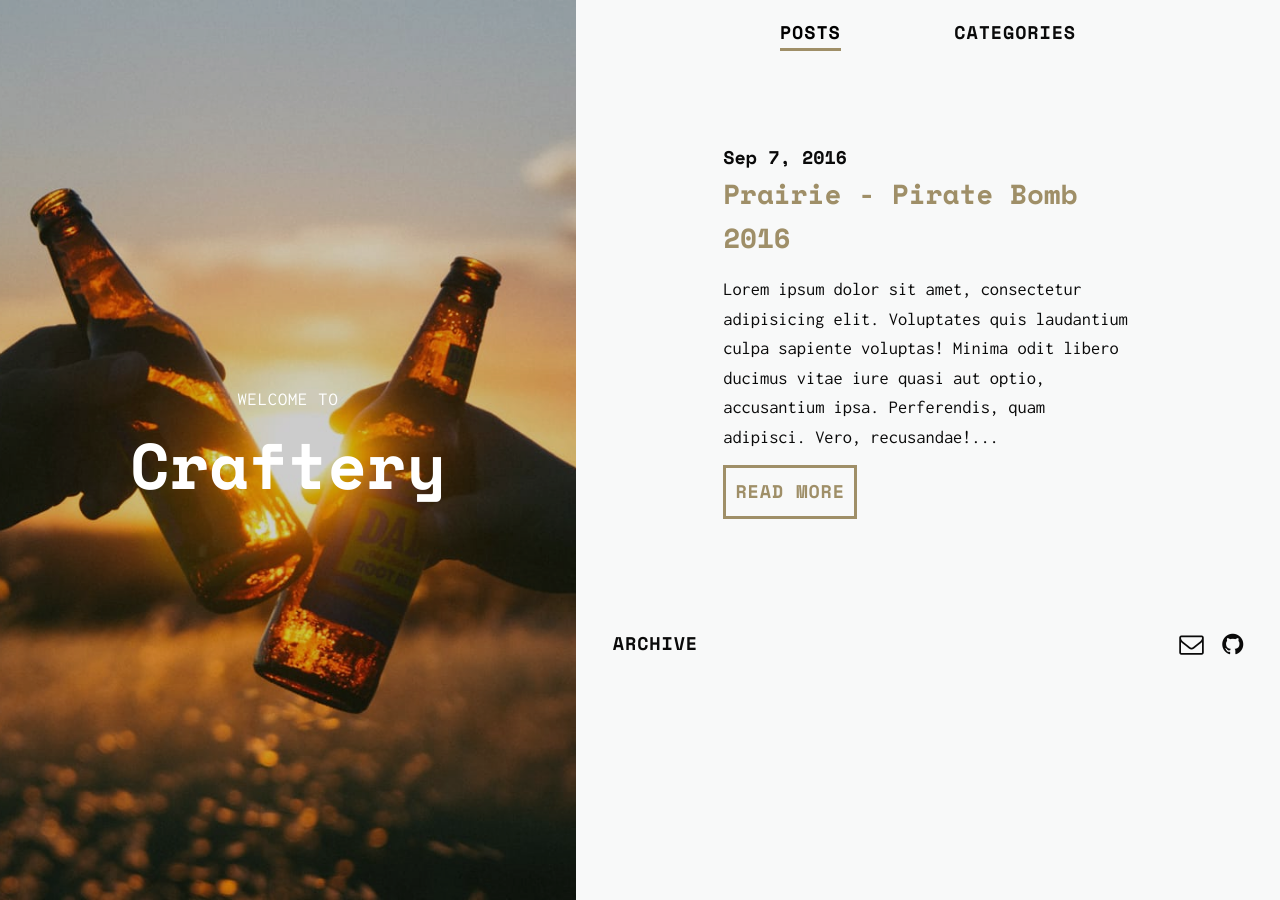
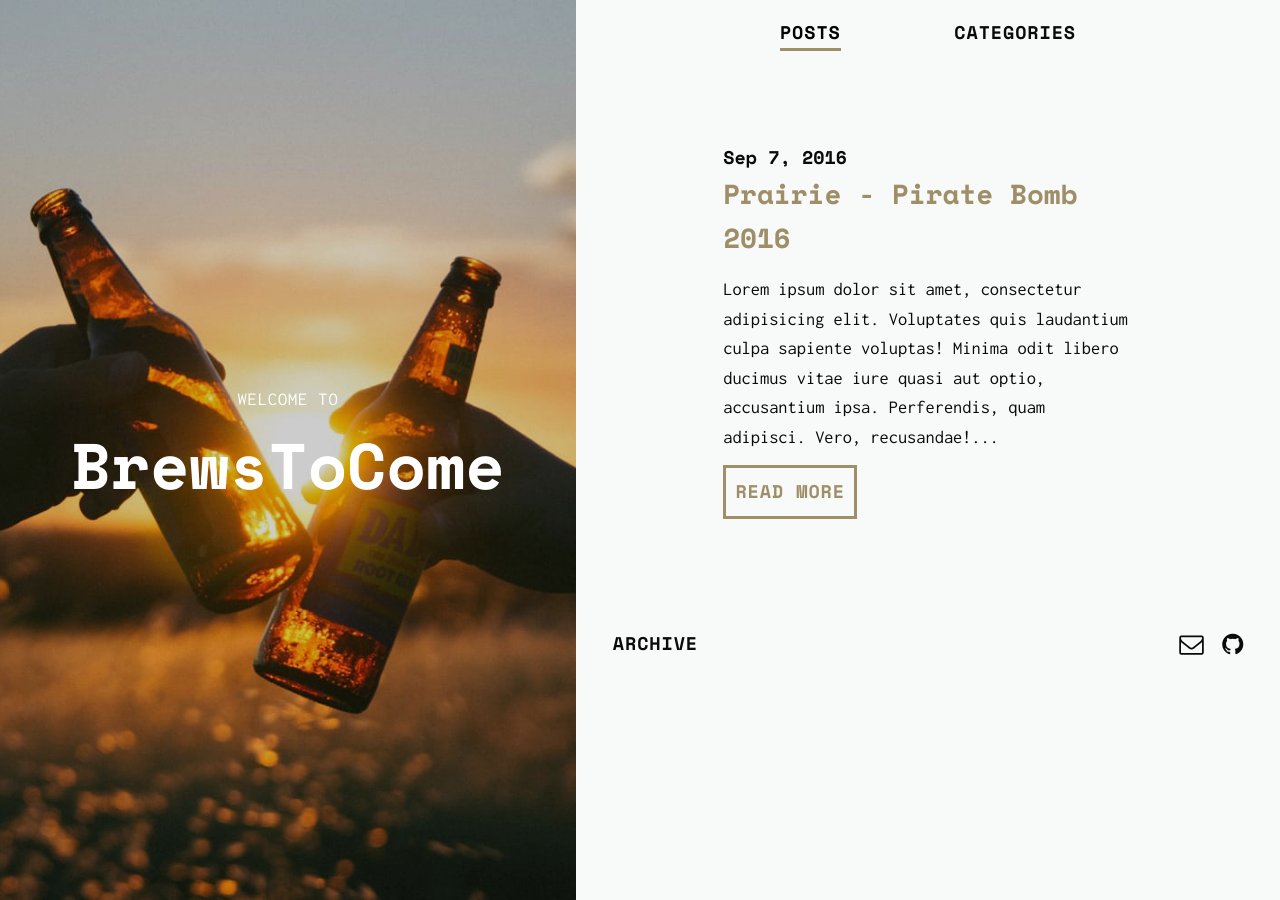
Before and after one commit to brewsto/brewsto.github.io, a Jekyll site: the page built from index.html, in a window 1280 px wide. Built offline with Jekyll 4.4.1, drawn with Linux system fonts in a browser that asks for light colours; nearby versions of some CDN libraries; the list of posts is cut into pages by our own code.

Commit message:
changed title

```diff
--- a/_config.yml
+++ b/_config.yml
@@ -6,7 +6,7 @@ paginate_path: "/blog/page-:num"
 google_analytics:
 
 # SEO settings
-title: Craftery
+title: BrewsToCome
 description: fresh beers on tap
 url: ""
 twitter_username: craftery_de
```
